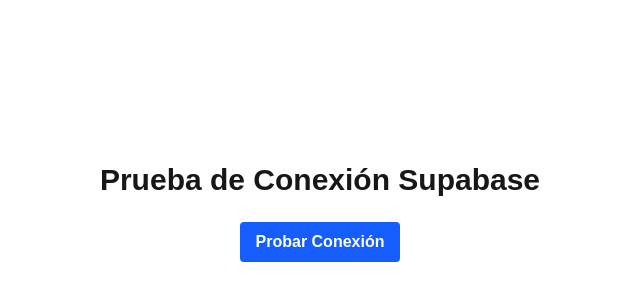
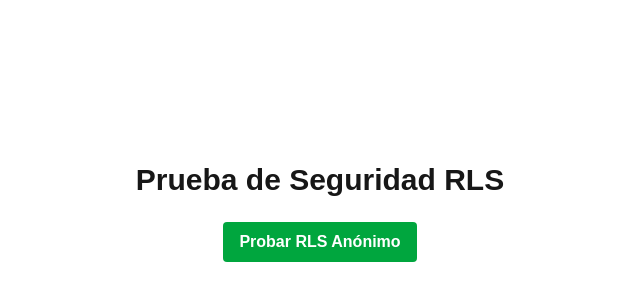
Before and after one commit to gustavo-proyectosweb/saas-antipirateria, a Next.js app: page / in a window 1280 px wide. Shown: the part 188-488 px from the top of the page, without its empty margins (320-960 px from the left). Built offline with nearby package versions, Linux system fonts and the light colour scheme.

Commit message:
feat: configuracion de RLS y politicas de seguridad en Supabase

```diff
--- a/src/app/actions.ts
+++ b/src/app/actions.ts
@@ -1,4 +1,23 @@
 'use server'
+
+import { createClient } from '@/lib/supabase/server'
+
+export async function testRLS() {
+  const supabase = await createClient()
+
+  // Intentamos consultar la tabla 'products' sin estar autenticados (cliente anónimo/público)
+  const { data, error } = await supabase.from('products').select('*')
+
+  if (error) {
+    console.error('❌ Error de consulta:', error.message)
+    return { success: false, error: error.message }
+  }
+
+  console.log('🔒 Resultado de RLS para usuario no autenticado:', data)
+  return { success: true, count: data.length, data }
+}
+
+/*'use server'
 
 import { createClient } from '@/lib/supabase/server'
 
@@ -22,4 +41,4 @@
 
   console.log('✅ Conexión con Supabase exitosa:', data)
   return { success: true, data }
-}
+}*/
--- a/src/app/page.tsx
+++ b/src/app/page.tsx
@@ -1,4 +1,29 @@
-import { testSupabaseConnection } from './actions'
+import { testRLS } from './actions'
+
+export default function Home() {
+  async function handleTest() {
+    'use server'
+    const res = await testRLS()
+    console.log('Resultado en servidor:', res)
+  }
+
+  return (
+    <main className="flex min-h-screen flex-col items-center justify-center p-24">
+      <h1 className="text-3xl font-bold mb-6">Prueba de Seguridad RLS</h1>
+      <form action={handleTest}>
+        <button
+          type="submit"
+          className="bg-green-600 hover:bg-green-700 text-white font-bold py-2 px-4 rounded"
+        >
+          Probar RLS Anónimo
+        </button>
+      </form>
+    </main>
+  )
+}
+
+
+/*import { testSupabaseConnection } from './actions'
 
 export default function Home() {
   async function handleTest() {
@@ -20,4 +45,4 @@
       </form>
     </main>
   )
-}
+}*/
```
